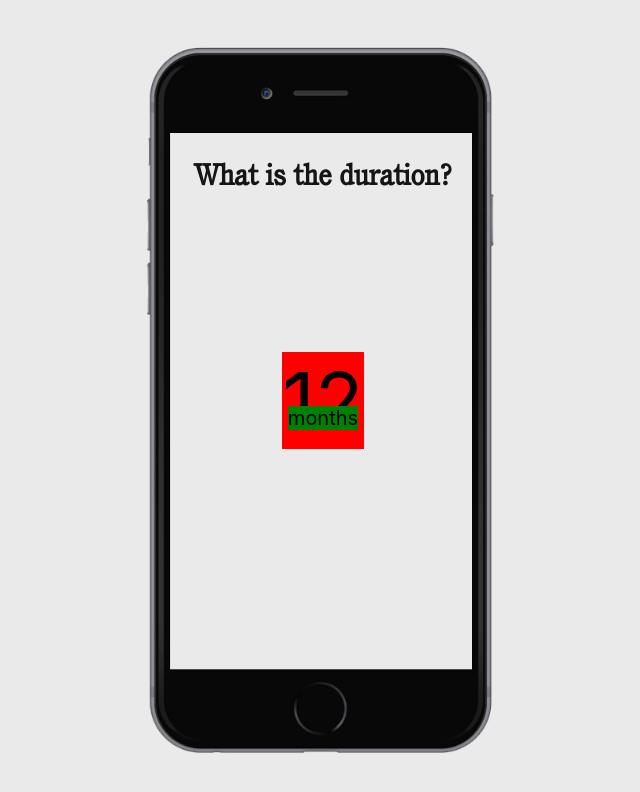
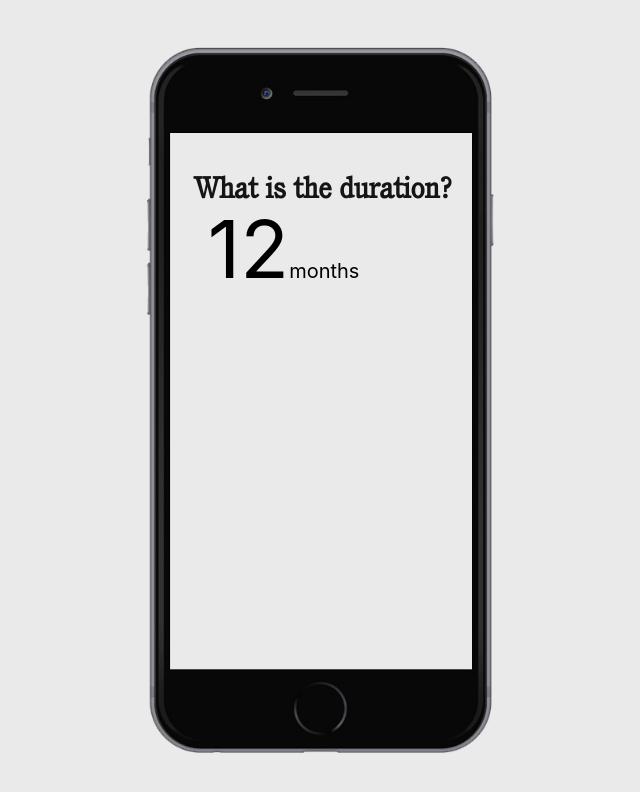
Before and after one commit to nicseve/MANY_Static, a React (Create React App) app: page /whatDuration in a window 1280 px wide. Shown: the top 792 px of the page, without its empty margins (317-957 px from the left). Built offline with nearby package versions, Linux system fonts and the light colour scheme.

Commit message:
Placed whatDuration page elements

```diff
--- a/src/pages/whatDuration.js
+++ b/src/pages/whatDuration.js
@@ -7,22 +7,25 @@ export default class WhatDuration extends React.Component {
         return (
             <ContainerDiv>
                 <IphoneFrame/>
-                <div style={{position: 'relative', top: '-210px'}}>
+                <div style={{height: '30px', marginBottom: '33%'}}>
                     <TextHeaderCush>What is the duration?</TextHeaderCush>
                 </div>
+                <div style={{position: 'absolute', top: '25%', left: '41%'}}>
                     <text
-                    style={{backgroundColor: 'red', position: 'absolute', fontWeight: 'regular', fontSize: '80px'}}>12
+                        style={{
+                            // backgroundColor: 'red',
+                            fontWeight: 'regular',
+                            fontSize: '80px'
+                        }}>12
                     </text>
                     <text style={{
-                    backgroundColor: 'green',
-                    position: 'relative',
+                        // backgroundColor: 'blue',
                         fontWeight: 'regular',
                         fontSize: '20px'
                     }}>months
                     </text>
-
+                </div>
             </ContainerDiv>
         )
     }
-
 }
```
Lines whose indentation alone changed are shown as unchanged.
